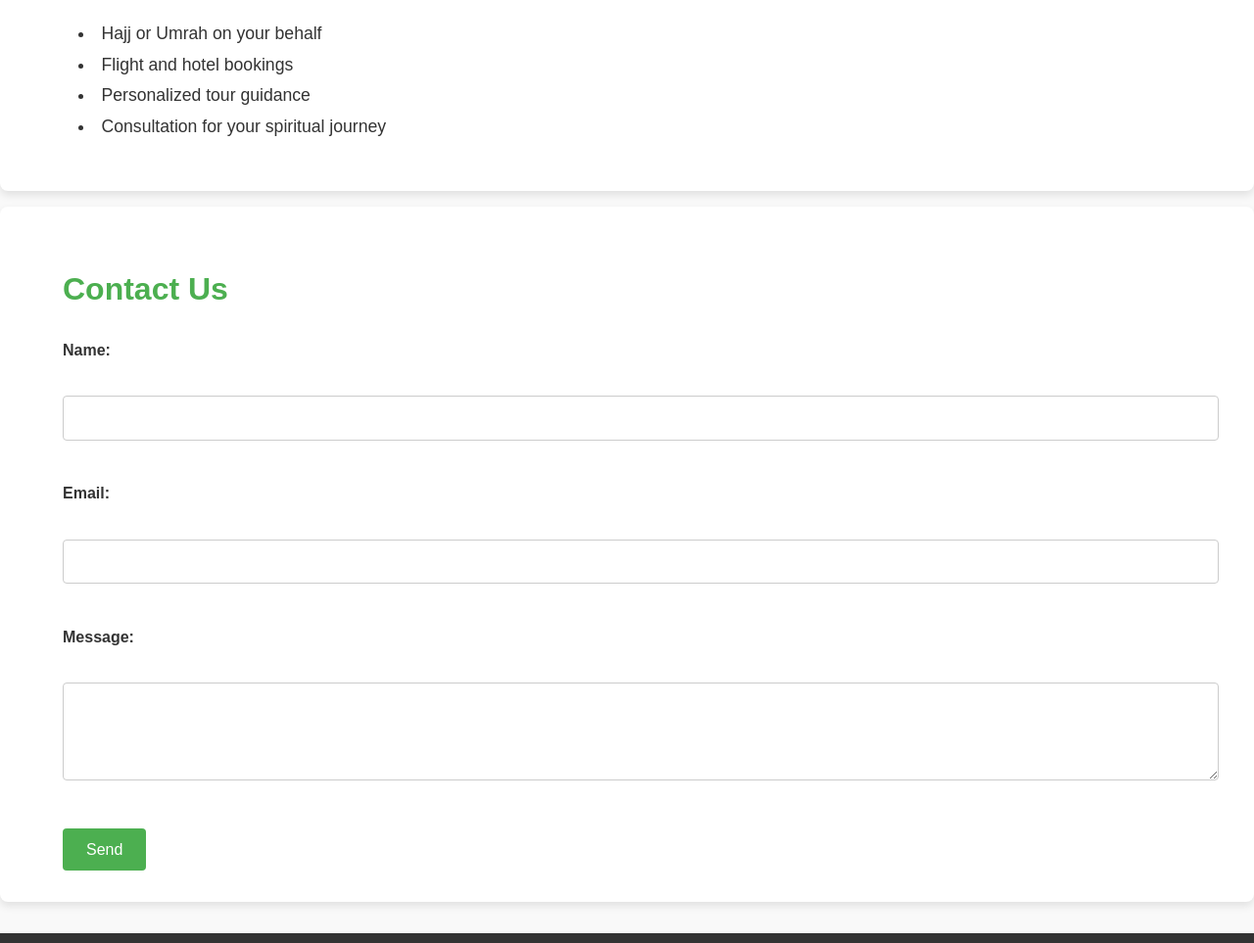
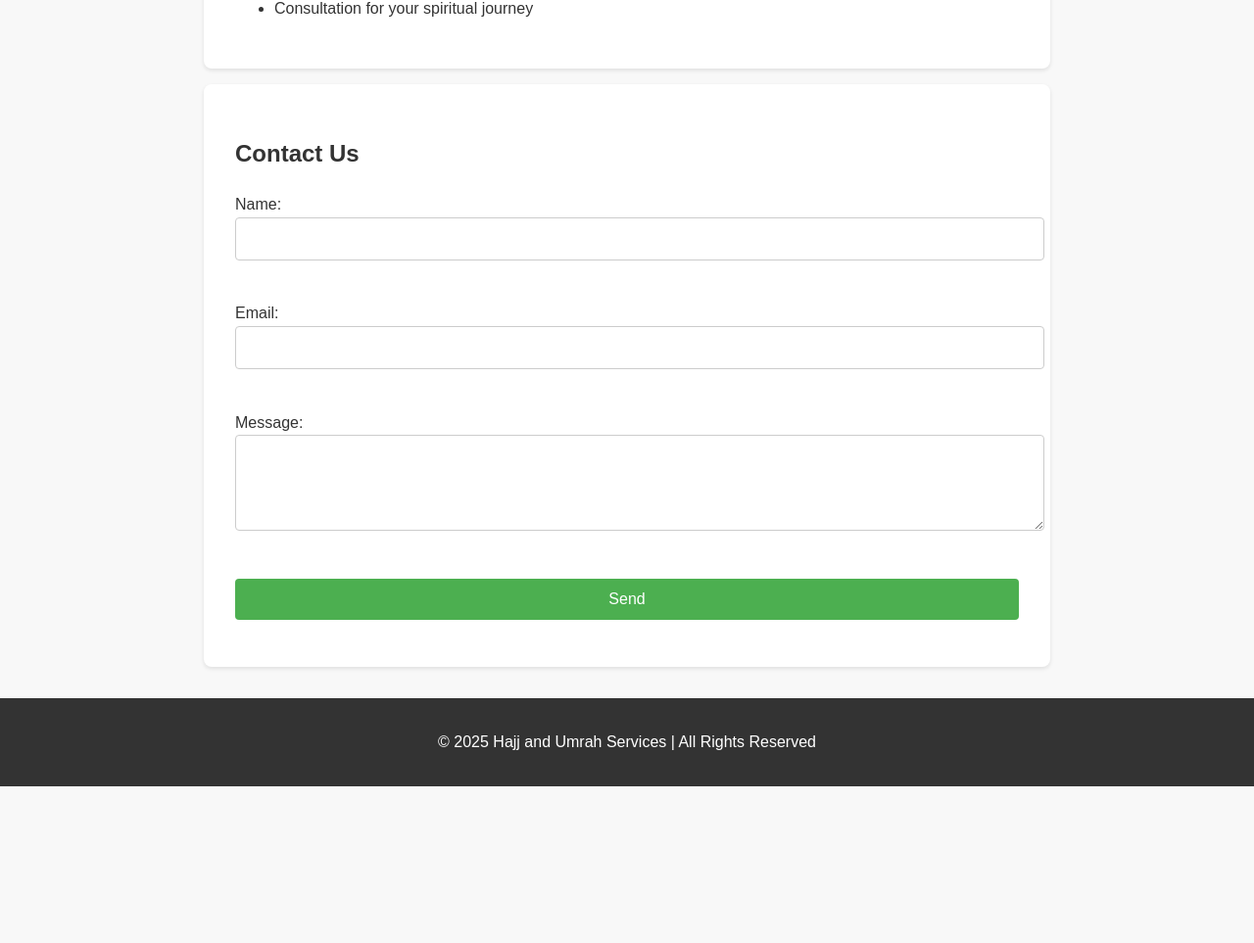
Before and after one commit to Harwiehson/booking.hajj_and_umrah.service, a plain HTML site: page Index.html in a window 1280 px wide. Shown: the part 656-1619 px from the top of the page at 98% size. After the commit the page ends 1459 px from the top, so only its background shows below. Drawn offline with Linux system fonts and the light colour scheme.

Commit message:
Update style.css

```diff
--- a/style.css
+++ b/style.css
@@ -1,73 +1,68 @@
-/* General Styles */
+/* General styles */
 body {
-    font-family: 'Arial', sans-serif;
+    font-family: Arial, sans-serif;
     margin: 0;
     padding: 0;
     line-height: 1.6;
     color: #333;
-    background-color: #f9f9f9;
+    background-color: #f8f8f8;
 }
 
+/* Header */
 header {
     background: #4CAF50;
-    color: #fff;
-    padding: 2rem 0;
+    color: white;
+    padding: 1.5rem 0;
     text-align: center;
-    box-shadow: 0 4px 6px rgba(0, 0, 0, 0.1);
+    box-shadow: 0 2px 4px rgba(0, 0, 0, 0.1);
 }
 
 header h1 {
     margin: 0;
-    font-size: 2.5rem;
 }
 
-header p {
-    margin: 0.5rem 0 0;
-    font-size: 1.2rem;
+header nav ul {
+    list-style: none;
+    padding: 0;
 }
 
-/* Section Styles */
-section {
-    padding: 2rem 5%;
-    margin: 1rem auto;
-    max-width: 1200px;
-    background: #fff;
-    border-radius: 8px;
-    box-shadow: 0 4px 8px rgba(0, 0, 0, 0.1);
+header nav ul li {
+    display: inline;
+    margin: 0 1rem;
 }
 
-section h2 {
-    font-size: 2rem;
-    margin-bottom: 1rem;
-    color: #4CAF50;
+header nav ul li a {
+    color: white;
+    text-decoration: none;
 }
 
-section p,
-section ul {
-    font-size: 1.1rem;
-    line-height: 1.8;
+header nav ul li a:hover {
+    text-decoration: underline;
 }
 
-ul {
-    list-style: disc inside;
-    padding-left: 1rem;
+/* Sections */
+section {
+    padding: 2rem;
+    margin: 1rem auto;
+    max-width: 800px;
+    background: white;
+    border-radius: 8px;
+    box-shadow: 0 2px 4px rgba(0, 0, 0, 0.1);
 }
 
-/* Form Styles */
-form {
-    margin-top: 1.5rem;
+/* Footer */
+footer {
+    background: #333;
+    color: white;
+    text-align: center;
+    padding: 1rem 0;
+    margin-top: 2rem;
 }
 
-form label {
-    display: block;
-    font-weight: bold;
-    margin-bottom: 0.5rem;
-}
-
-form input,
-form textarea {
+/* Contact form */
+form input, form textarea, form button {
     width: 100%;
-    padding: 0.8rem;
+    padding: 0.75rem;
     margin-bottom: 1rem;
     border: 1px solid #ccc;
     border-radius: 4px;
@@ -76,45 +71,11 @@ form textarea {
 
 form button {
     background: #4CAF50;
-    color: #fff;
-    padding: 0.8rem 1.5rem;
+    color: white;
     border: none;
-    border-radius: 4px;
-    font-size: 1rem;
     cursor: pointer;
-    transition: background 0.3s;
 }
 
 form button:hover {
     background: #45a049;
 }
-
-/* Footer Styles */
-footer {
-    background: #333;
-    color: #fff;
-    text-align: center;
-    padding: 1rem;
-    margin-top: 2rem;
-    font-size: 0.9rem;
-}
-
-/* Responsive Design */
-@media (max-width: 768px) {
-    section {
-        padding: 1rem;
-    }
-
-    header h1 {
-        font-size: 2rem;
-    }
-
-    header p {
-        font-size: 1rem;
-    }
-
-    form input,
-    form textarea {
-        font-size: 0.9rem;
-    }
-}
```
